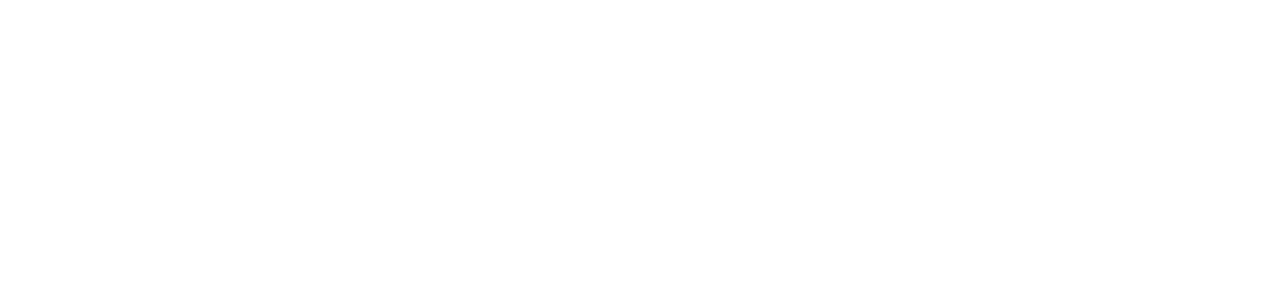
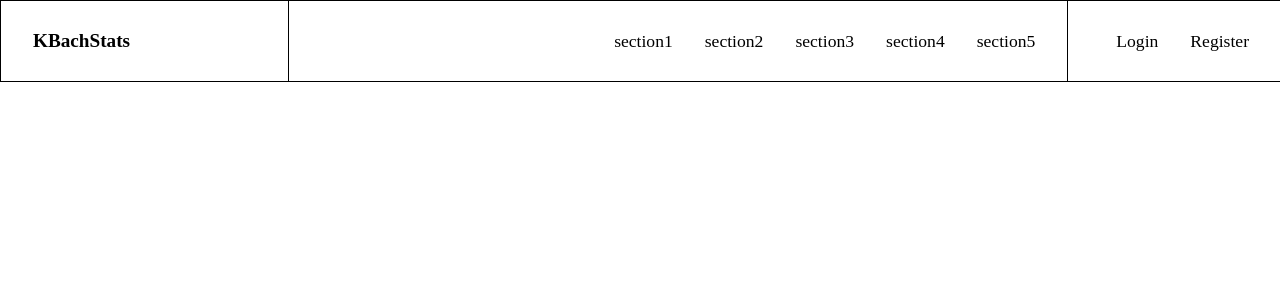
Before and after one commit to Trev-design/k_bach_stats, a React (Vite) app in the folder client/: page / in a window 1280 px wide. Shown: the top 300 px of the page. Built offline with nearby package versions, Linux system fonts and the light colour scheme.

Commit message:
make rough navbar arrangement

```diff
--- a/client/src/App.css
+++ b/client/src/App.css
@@ -0,0 +1,6 @@
+body,
+html,
+.App {
+    padding: 0;
+    margin: 0;
+}
--- a/client/src/App.jsx
+++ b/client/src/App.jsx
@@ -1,9 +1,12 @@
+import Navbar from "./components/navbar/Navbar"
+import './App.css'
 
 function App() {
 
   return (
-    <>
-    </>
+    <section className="App">
+      <Navbar></Navbar>
+    </section>
   )
 }
 
--- /dev/null
+++ b/client/src/components/navbar/Navbar.jsx
@@ -0,0 +1,21 @@
+import React from 'react'
+import { LandingSectionNavContainer, NavbarButton, NavbarContainer, NavbarLogo, NavbarLogoContainer } from './styles'
+
+export default function Navbar() {
+  return (
+    <NavbarContainer>
+        <NavbarLogoContainer>
+            <NavbarLogo>KBachStats</NavbarLogo>
+        </NavbarLogoContainer>
+        <LandingSectionNavContainer>
+            <NavbarButton>section1</NavbarButton>
+            <NavbarButton>section2</NavbarButton>
+            <NavbarButton>section3</NavbarButton>
+            <NavbarButton>section4</NavbarButton>
+            <NavbarButton>section5</NavbarButton>
+        </LandingSectionNavContainer>
+        <NavbarButton>Login</NavbarButton>
+        <NavbarButton>Register</NavbarButton>
+    </NavbarContainer>
+  )
+}
--- /dev/null
+++ b/client/src/components/navbar/styles.jsx
@@ -0,0 +1,42 @@
+import styled from 'styled-components'
+
+export const NavbarContainer = styled.section`
+    width: 100%;
+    height: 5rem;
+    position: fixed;
+    border: 1px solid black;
+    display: flex;
+    flex-direction: row;
+    justify-content: right;
+    align-items: center;
+`
+
+export const NavbarButton = styled.a`
+    font-size: 1.1rem;
+    margin: 0 2rem 0 0;
+    cursor: pointer;
+`
+export const LandingSectionNavContainer = styled.div`
+    margin: 0 3rem;
+    border: 1px solid black;
+    height: 5rem;
+    width: 65%;
+    display: flex;
+    flex-direction: row;
+    justify-content: right;
+    align-items: center;
+`
+
+export const NavbarLogoContainer = styled.div`
+    width: 20%;
+    height: 5rem;
+    display: flex;
+    flex-direction: row;
+    justify-content: left;
+    align-items: center;
+`
+
+export const NavbarLogo = styled.h1`
+    font-size: 1.2rem;
+    padding-left: 2rem;
+`
```
